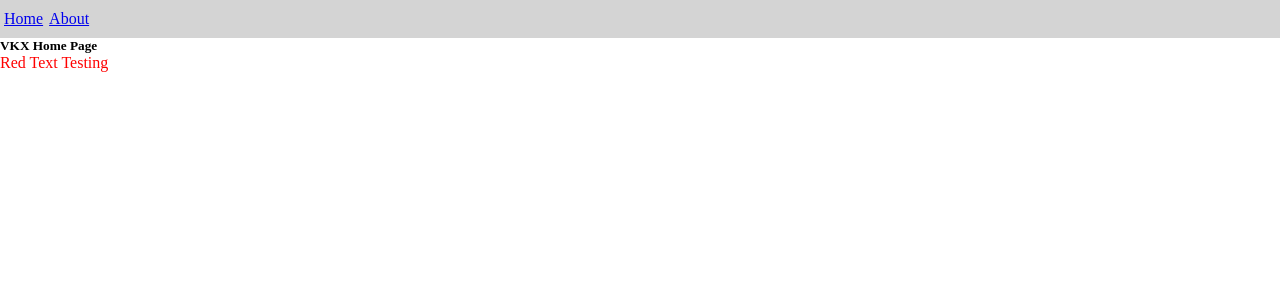
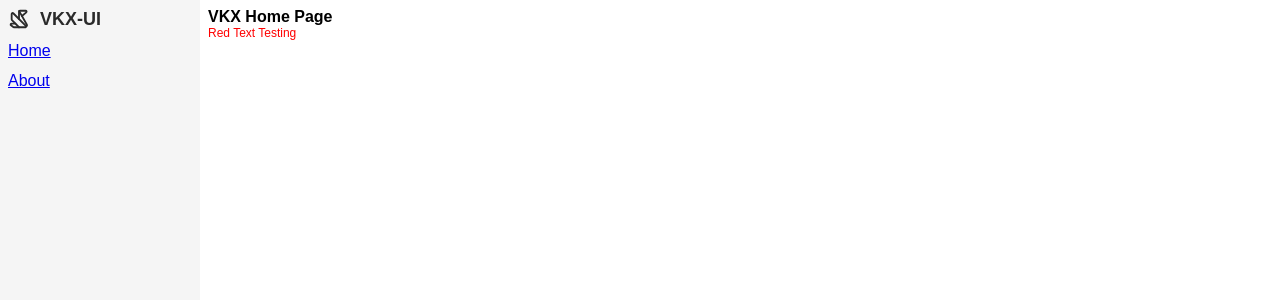
Before and after one commit to vincentkua/vkx-ui, a React (Vite) app: page / in a window 1280 px wide. Shown: the top 300 px of the page. Built offline with nearby package versions, Linux system fonts and the light colour scheme.

Commit message:
feat: added side bar template

```diff
--- a/index.html
+++ b/index.html
@@ -9,6 +9,7 @@
       *{
         padding: 0;
         margin: 0;
+        font-family:sans-serif
       }
     </style>
   </head>
--- a/package.json
+++ b/package.json
@@ -11,6 +11,7 @@
     "preview": "vite preview"
   },
   "dependencies": {
+    "lucide-react": "^0.469.0",
     "react": "^18.3.1",
     "react-dom": "^18.3.1",
     "react-router-dom": "^7.1.0",
--- a/src/Providers.tsx
+++ b/src/Providers.tsx
@@ -1,29 +1,57 @@
 import { BrowserRouter, Link, Route, Routes } from "react-router-dom";
 import Home from "./pages/Home";
 import About from "./pages/About";
+import { OrigamiIcon } from "lucide-react";
 
 const Providers = () => {
   return (
     <>
       <BrowserRouter>
+        <div style={{ display: "flex", height: "100vh" }}>
           <div
             style={{
-            padding:"4px",
+              flex: "0 0 200px",
+              backgroundColor: "#f5f5f5",
+              overflowY: "scroll",
+            }}
+          >
+            <div
+              style={{
+                padding: "8px",
+                display: "flex",
+                flexDirection: "column",
+                gap: "12px",
+              }}
+            >
+              <div
+                style={{
                   display: "flex",
                   alignItems: "center",
-            gap: "6px",
-            height: "30px",
-            backgroundColor: "#d4d4d4",
+                  gap: "10px",
+                  color: "#2a2a2a",
                 }}
               >
+                <OrigamiIcon size={22} />
+                <div style={{ fontSize: "18px" , fontWeight:"bold" }}>VKX-UI</div>
+              </div>
               <Link to={"/"}>Home </Link>
               <Link to={"/about"}>About </Link>
             </div>
-
+          </div>
+          <div
+            style={{
+              flexGrow: 1,
+              backgroundColor: "#FFFFFF",
+              overflowY: "scroll",
+              padding: "8px",
+            }}
+          >
             <Routes>
               <Route path="/" element={<Home />} />
               <Route path="/about" element={<About />} />
             </Routes>
+          </div>
+        </div>
       </BrowserRouter>
     </>
   );
--- a/src/components/styled.component.tsx
+++ b/src/components/styled.component.tsx
@@ -2,4 +2,5 @@ import styled from "styled-components";
 
 export const StyledRedText = styled.div`
   color: #ff0000;
+  font-size: 12px;
 `;
--- a/src/pages/About.tsx
+++ b/src/pages/About.tsx
@@ -1,8 +1,8 @@
 const About = () => {
   return (
     <>
-      <h5>About Page</h5>
-      <p>
+      <h4>About Page</h4>
+      <p style={{ fontSize: "12px" }}>
         Lorem ipsum, dolor sit amet consectetur adipisicing elit. Obcaecati
         repellat delectus, nesciunt ullam iusto odit dicta cum vero quam
         reiciendis aut nostrum illo velit. Voluptate veritatis vero libero
--- a/src/pages/Home.tsx
+++ b/src/pages/Home.tsx
@@ -3,7 +3,7 @@ import { StyledRedText } from "../components/styled.component";
 const Home = () => {
   return (
     <>
-      <h5>VKX Home Page</h5>
+      <h4>VKX Home Page</h4>
       <StyledRedText>Red Text Testing</StyledRedText>
     </>
   );
```
Also changed, not shown: 1 other file (tests, documents, lock files or other folders). Lines whose indentation alone changed are shown as unchanged.
